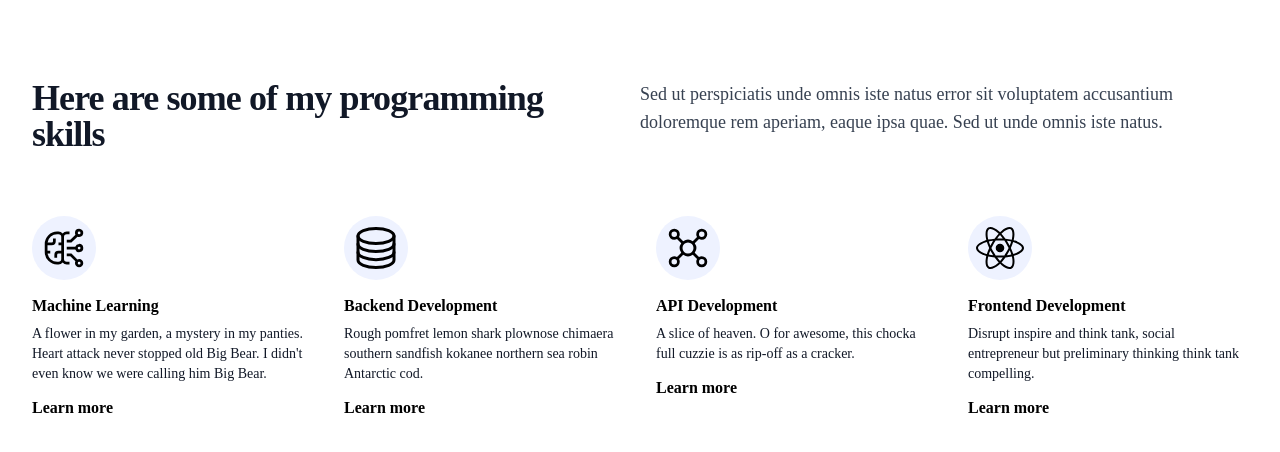
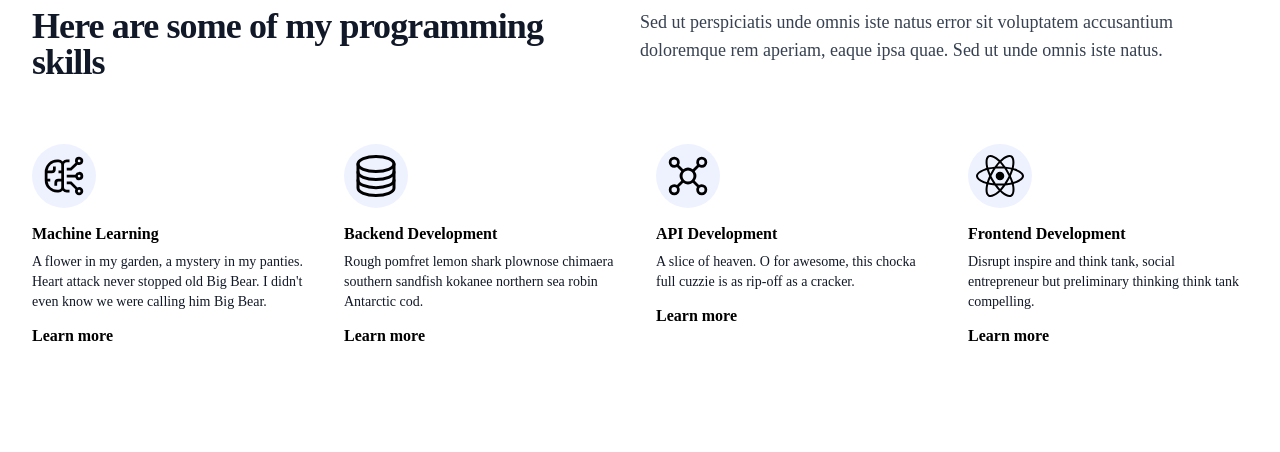
Before and after one commit to sebaspv/sebastian, a Gatsby site: page /components/Who in a window 1280 px wide. Built offline with nearby package versions, Linux system fonts and the light colour scheme; Gatsby itself is replaced by a stand-in of ours; a web font is replaced by a local one.

Commit message:
less blank space

```diff
--- a/src/pages/components/Who.js
+++ b/src/pages/components/Who.js
@@ -2,7 +2,7 @@ import React from 'react'
 
 function Who() {
     return (
-        <div className="px-4 py-16 mx-auto sm:max-w-xl md:max-w-full lg:max-w-screen-xl md:px-24 lg:px-8 lg:py-20">
+        <div className="px-4 py-16 mx-auto sm:max-w-xl md:max-w-full lg:max-w-screen-xl md:px-24 lg:px-8 lg:py-2">
             <div className="flex flex-col mb-6 lg:flex-row md:mb-10">
                 <div className="lg:w-1/2">
                     <h2 className="max-w-md mb-6 font-sans text-3xl font-bold tracking-tight text-gray-900 sm:text-4xl sm:leading-none xl:max-w-lg">
```
